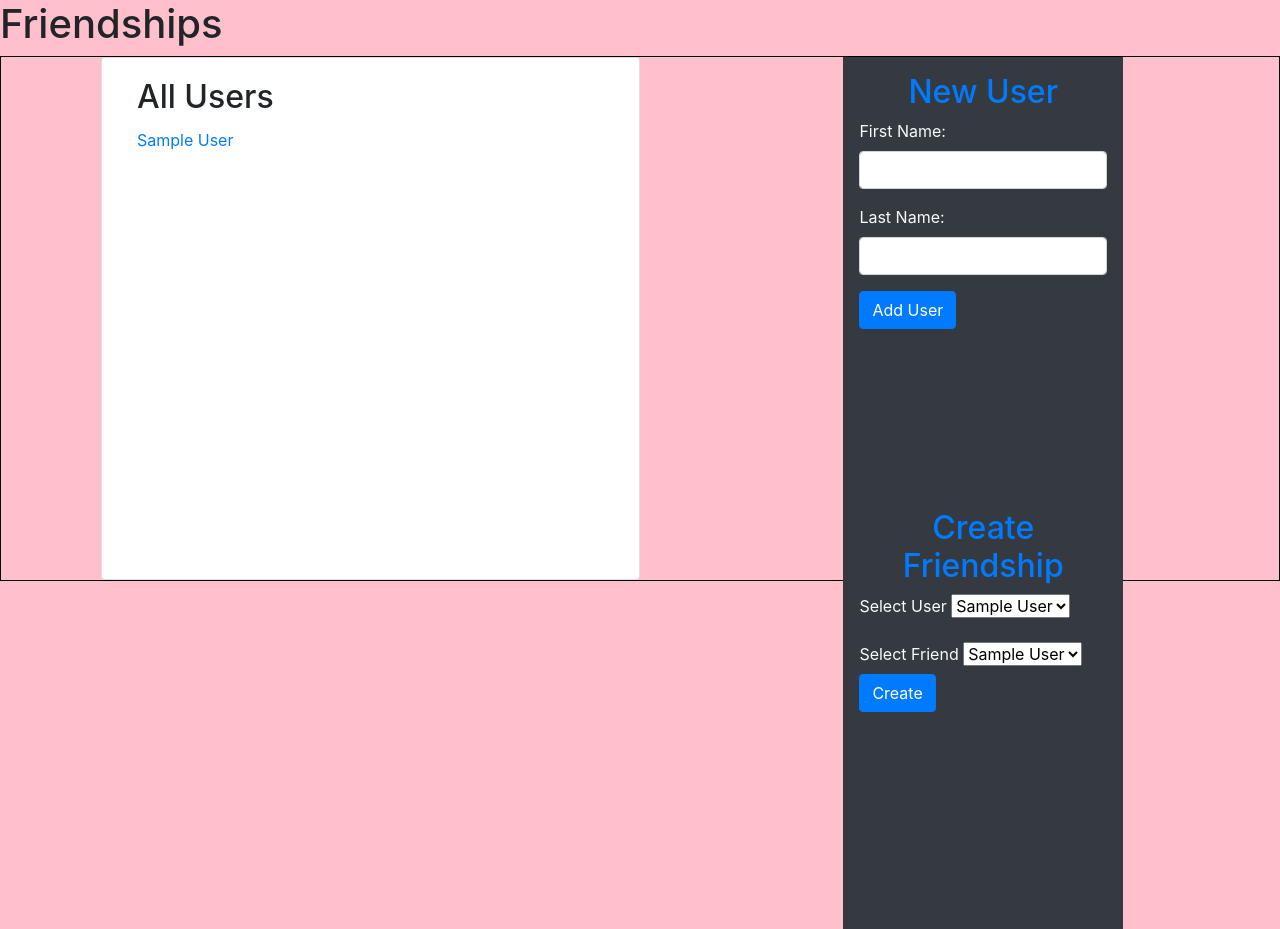
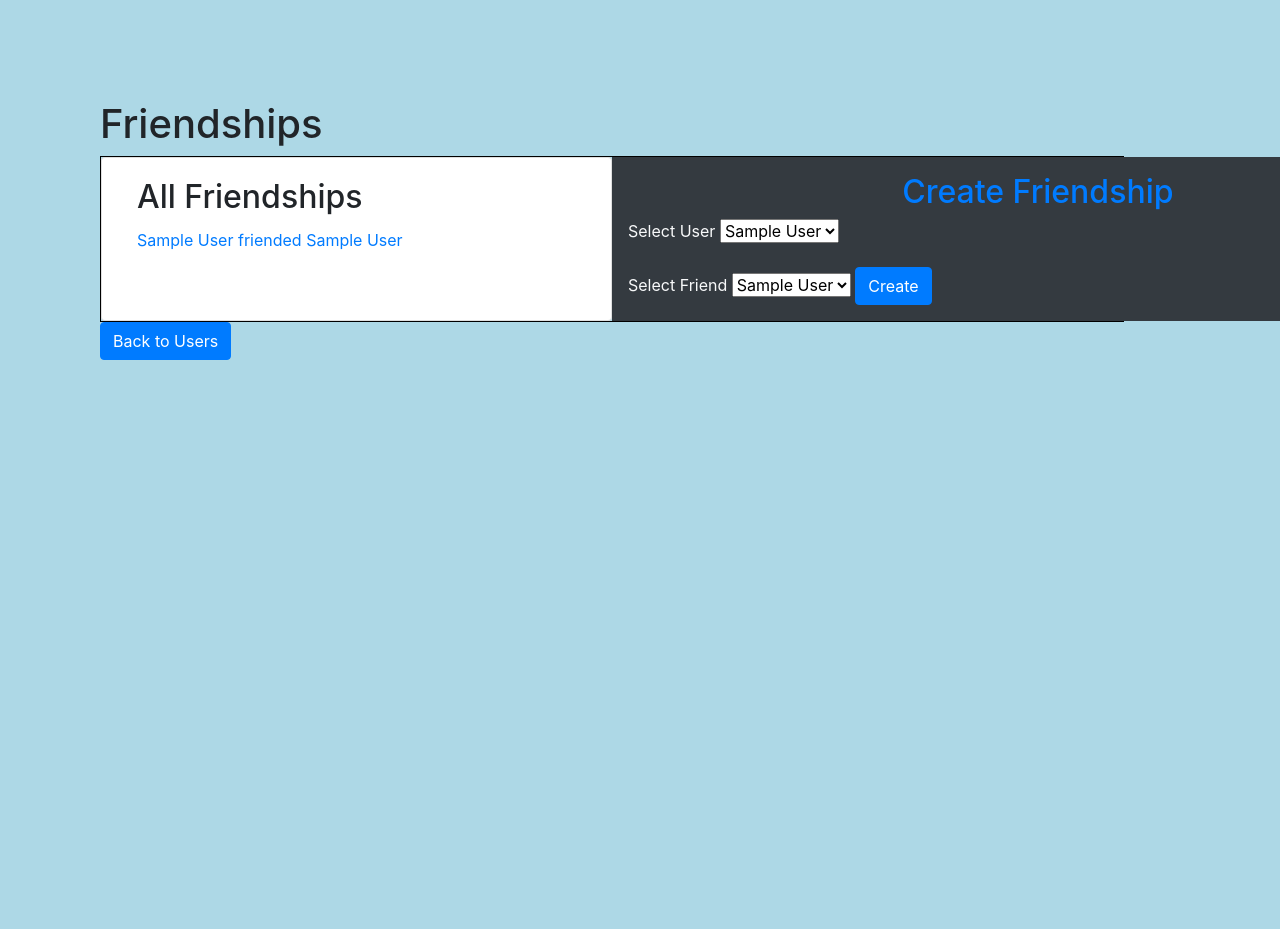
Before and after one commit to caseymccullough/users_friendships_dojo, a Flask app: page /friendships in a window 1280 px wide; the page is wider, and only the part inside the window is pictured. After the commit the page ends 360 px from the top of that part, so only its background shows below. Run offline with Flask 2, Linux system fonts and the light colour scheme; tables that the repository leaves empty hold one stand-in row (values such as "Sample post"); some libraries are stand-ins or nearby versions.

Commit message:
can add users and friends, delete not working for users

```diff
--- a/flask_app/controllers/friendships.py
+++ b/flask_app/controllers/friendships.py
@@ -0,0 +1,17 @@
+from flask_app import app
+from flask import redirect, render_template, request
+from ..models.user import User
+from ..models.friendship import Friendship
+
+@app.route('/friendships')
+def friendships():
+   return render_template('/friendships.html', all_users = User.get_all(), all_friendships = Friendship.get_all())
+
+@app.route('/create/friendship', methods=['POST'])
+def create_friendship():
+   data = {
+      "user_id" : request.form['user_id'],
+      "friend_id" : request.form['friend_id']
+   }
+   friendship_id = Friendship.save(data)
+   return redirect('/friendships')
--- a/flask_app/controllers/users.py
+++ b/flask_app/controllers/users.py
@@ -5,11 +5,31 @@ from ..models.friendship import Friendship
 
 @app.route('/')
 def index():
-   return redirect('/friendships')
+   return redirect('/users')
 
-@app.route('/friendships')
-def friendships():
-   return render_template('/friendships.html', all_users = User.get_all())
+@app.route('/users')
+def users():
+   return render_template('/users.html', all_users = User.get_all())
+
+@app.route('/users/<int:id>')
+def show_user(id):
+   data = {
+      "id" : id
+   }
+   print("data in route:", data)
+   user = User.get_by_id(data)
+   print("user in route:", user)
+   return render_template('user.html', user = user)
+
+@app.route('/users/<int:id>/delete', methods=['POST'])
+def delete_user(id):
+   data = {
+      "id" : id
+   }
+   print("data in route:", data)
+   user = User.delete(data)
+   print("user in route:", user)
+   return redirect('/users')
 
 @app.route('/create/user', methods=['POST'])
 def create_user():
@@ -18,13 +38,4 @@ def create_user():
       "last_name" : request.form['last_name']
    }
    user_id = User.save(data)
-   return redirect('/friendships')
-
-@app.route('/create/friendship', methods=['POST'])
-def create_friendship():
-   data = {
-      "user_id" : request.form['user_id'],
-      "friend_id" : request.form['friend_id']
-   }
-   friendship_id = Friendship.save(data)
-   return redirect('/friendships')
+   return redirect('/')
--- a/flask_app/models/friendship.py
+++ b/flask_app/models/friendship.py
@@ -9,15 +9,20 @@ class Friendship:
       self.updated_at = data['updated_at']
 
    def __str__(self):
-      return "" + self.user_id + " friends with " + self.friend_id
+      return str(self.user_id) + " friends with " + str(self.friend_id)
 
    @classmethod
    def get_all(cls):
-      query = "SELECT * FROM friendships;"
+      query = """SELECT  f.id, c1.first_name AS user_first, c1.last_name as user_last,
+			c2.first_name AS friend_first, c2.last_name as friend_last
+         FROM friendships AS f
+         JOIN users AS c1 ON f.user_id = c1.id
+         JOIN users AS c2 ON f.friend_id = c2.id
+         ORDER BY f.id;"""
       friendships = []
       results = connectToMySQL('friendships').query_db(query)
       for row in results:
-         friendships.append(cls(row))
+         friendships.append(row)
       print("call to get all(): ")
       print(friendships)
       return friendships
--- a/flask_app/models/user.py
+++ b/flask_app/models/user.py
@@ -23,6 +23,41 @@ class User:
       return users
 
    @classmethod
+   def get_by_id(cls, data):
+      query = "SELECT * FROM users WHERE users.id = %(id)s;"
+      friend_query = "SELECT friendships.created_at, users.id, users.first_name, users.last_name FROM friendships.friendships LEFT JOIN users ON friendships.friend_id = users.id WHERE user_id = %(id)s;"
+      results = connectToMySQL('friendships').query_db(query,data)
+      friends = connectToMySQL('friendships').query_db(friend_query, data)
+      user = cls(results[0])
+      user.friendships = friends
+
+      print ("user in get_by_id", results[0])
+      print("friends in user.friendships", user.friendships)
+      # append all friendship objects to the instances favorites list.
+      #for row in results:
+         # if there are no favorites
+            # if row['friendship.id'] == None:
+            #     break
+            # print(row)
+            # common column names come back with specific tables attached
+            # data = {
+            #     "id": row['books.id'],
+            #     "title": row['title'],
+            #     "num_of_pages": row['num_of_pages'],
+            #     "created_at": row['books.created_at'],
+            #     "updated_at": row['books.updated_at']
+            # }
+
+            # user.friendships.append(book.Book(data))
+      return user
+
+   @classmethod
    def save(cls, data):
       query = "INSERT INTO users (first_name, last_name, updated_at) VALUES (%(first_name)s, (%(last_name)s), NOW());"
       return connectToMySQL('friendships').query_db(query, data)
+
+   @classmethod
+   def delete(cls, data):
+      query = "DELETE FROM users WHERE id = %(id)s;" # cascades so friendships will be removed as well
+      results = connectToMySQL('users').query_db(query, data)
+      return results
--- a/flask_app/static/css/style.css
+++ b/flask_app/static/css/style.css
@@ -1,12 +1,13 @@
 body{
-   background-color: pink;
+   background-color: lightblue;
+   max-width: 80%;
+   margin: 100px;
 }
 
 .shared-row{
    display: flex;
    flex-direction: row;
    justify-content: space-between;
-   padding: 0 100px;
    border: 1px black solid;
 }
 
@@ -15,6 +16,4 @@ body{
    flex-direction: column;
    justify-content: space-between;
 
-
-
 }
--- a/flask_app/templates/friendships.html
+++ b/flask_app/templates/friendships.html
@@ -13,26 +13,13 @@
    <div class = "shared-row">
       <div class="card col-6">
          <div class="card-body">
-            <h2 class="card-title">All Users</h2>
-            {% for one_user in all_users %}
-               <p class="card-text"><a href="/user/{{one_user.id}}">{{one_user}}</a></p>
+            <h2 class="card-title">All Friendships</h2>
+            {% for one_friendship in all_friendships %}
+               <p class="card-text"><a href="/friendship/{{one_friendship.id}}">{{one_friendship.user_first}} {{one_friendship.user_last}} friended {{one_friendship.friend_first}} {{one_friendship.friend_last}}</a></p>
             {% endfor %}
          </div>
       </div>
 
-      <div class="shared-column">
-         <form action="/create/user" method="post" class="col-10 p-3 bg-dark text-light">
-            <h2 class="text-center text-primary">New User</h2>
-            <div class="form-group">
-               <label for="first_name">First Name:</label>
-               <input type="text" name="first_name" class="form-control">
-            </div>
-            <div class="form-group">
-               <label for="last_name">Last Name:</label>
-               <input type="text" name="last_name" class="form-control">
-            </div>
-            <input type="submit" value="Add User" class="btn btn-primary">
-         </form>
 
          <form action="/create/friendship" method="post" class="col-10 p-3 bg-dark text-light">
             <h2 class="text-center text-primary">Create Friendship</h2>
@@ -54,5 +41,6 @@
          </form>
       </div>
    </div>
+   <a href="/users" class="btn btn-primary"> Back to Users</a>
 </body>
 </html>
```
Also changed, not shown: flask_app/templates/user.html (added, +36 -0 lines), flask_app/templates/users.html (added, +41 -0 lines).
